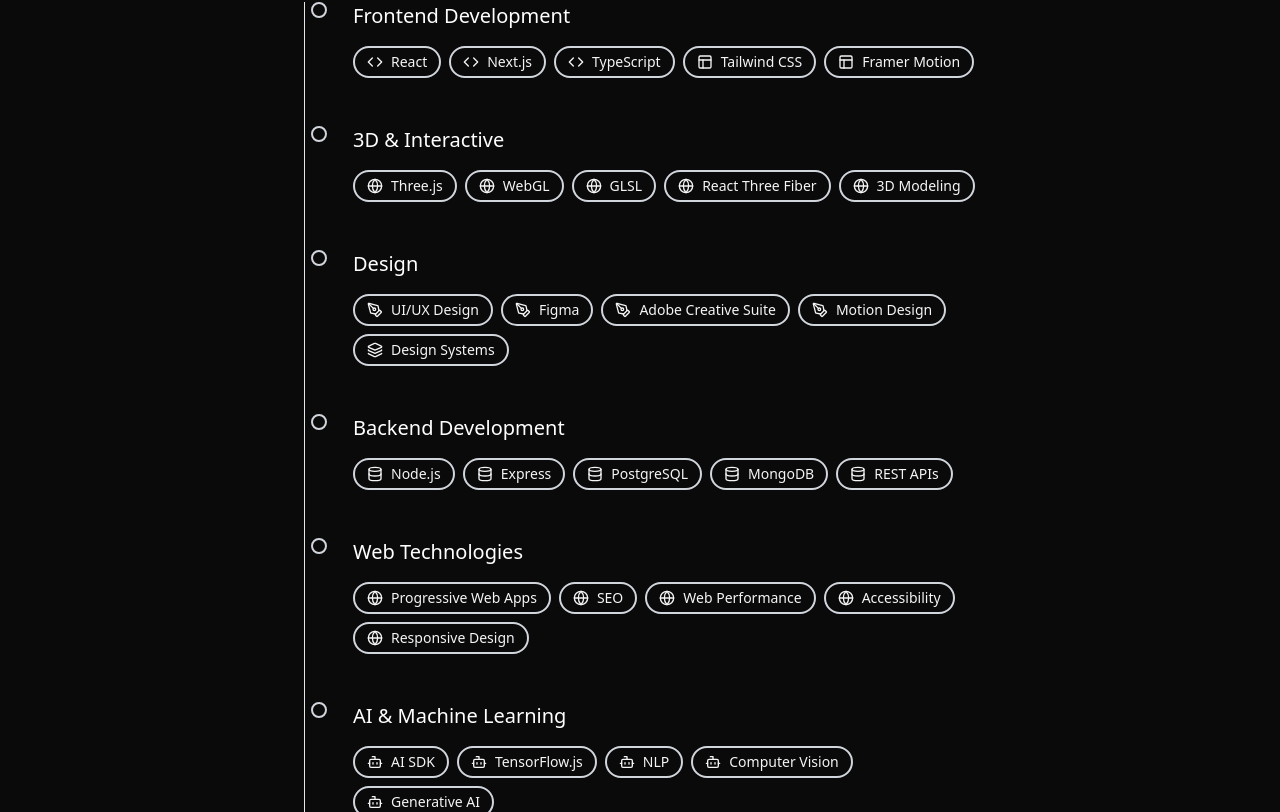
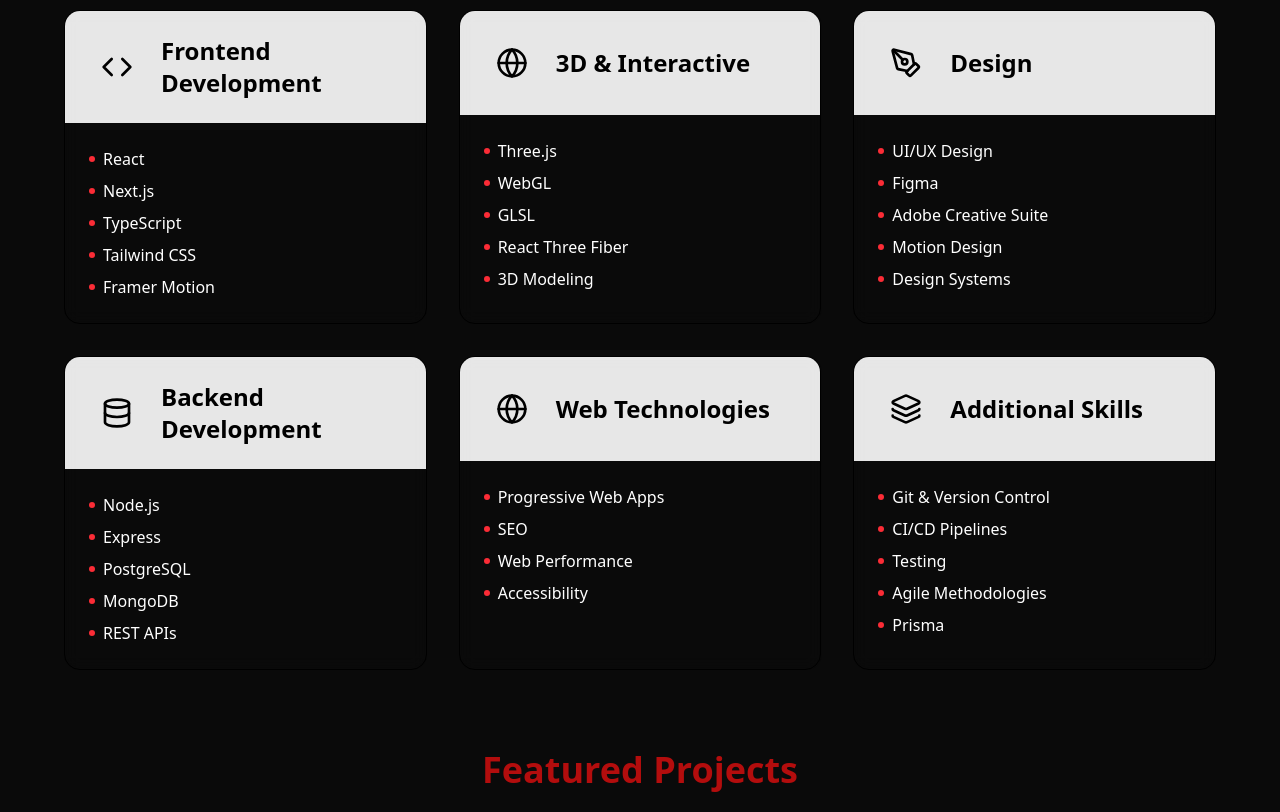
Before and after one commit to Pluggito/Portfolio, a Next.js app: page / in a window 1280 px wide. Shown: the part 1788-2600 px from the top of the page. Built offline with nearby package versions, Linux system fonts and the light colour scheme; no server answers.

Commit message:
new fixies

```diff
--- a/src/components/features.tsx
+++ b/src/components/features.tsx
@@ -15,7 +15,8 @@
   image: string
   date: string
   tags: string[]
-  url: string
+  url: string,
+  souceCode: string
 }
 
 const projects = [
@@ -28,6 +29,7 @@
     date: "January 2025",
     tags: ["React", "Django", "AWS", "Tailwind CSS"],
     url: "https://moooments.vercel.app/",
+    sourceCode: "https://github.com/Pluggito/Moooments"
   },
   {
     id: "2",
@@ -38,6 +40,7 @@
     date: "October 2024",
     tags: ["React", "Tailwind CSS", "Flutterwave"],
     url: "https://hatsoff-wears.vercel.app/",
+    sourceCode: "https://github.com/Pluggito/HATSOFFwears"
   },
   {
     id: "3",
@@ -48,6 +51,7 @@
     date: "February 2025",
     tags: ["React", "Gemini API"],
     url: "https://valentine-messages.vercel.app/",
+    sourceCode: "https://github.com/Pluggito/Valentine-Messages"
   },
   {
     id: "4",
@@ -56,7 +60,8 @@
     image: "/Screenshot 2025-04-28 203132.png",
     date: "April 2025",
     tags: ["Next.js", "Supabase", "Prisma", "Tailwind CSS"],
-    url: "https://dailies-social.vercel.app/"
+    url: "https://dailies-social.vercel.app/",
+    sourceCode: "https://github.com/Pluggito/Dailies"
   }
 
 
@@ -175,8 +180,13 @@
         </motion.div>
         <motion.div variants={itemVariants}>
           <Button asChild className="mt-8 w-fit gap-1">
-            <Link href={project.url} target="_blank" rel="noopener noreferrer">
+            <Link href={`${project.url}`} target="_blank" rel="noopener noreferrer">
               View Project <ArrowUpRight className="h-4 w-4" />
+            </Link>
+          </Button>
+          <Button asChild variant={'secondary'} className="mt-8 w-fit gap-1 ml-4">
+            <Link href={`${project.souceCode}`} target="_blank" rel="noopener noreferrer">
+              Source Code <ArrowUpRight className="h-4 w-4" />
             </Link>
           </Button>
         </motion.div>
--- a/src/components/skills.tsx
+++ b/src/components/skills.tsx
@@ -1,111 +1,98 @@
-import { Code, Layout, Database, Smartphone, Bot, Globe, PenTool, Layers} from "lucide-react";
+import type React from "react"
+import { Code, Globe, Layers, Database, PenTool } from "lucide-react"
 
-// Define a type for the skillIcons object
-type SkillIcons = {
-  [key: string]: React.ReactNode; // Or React.ReactNode if you are using JSX
-};
+export default function SkillsSection() {
+  return (
+    <div className="min-h-screen text-white py-20 px-4 md:px-8">
+      <div className="max-w-6xl mx-auto">
+        <div className="text-center mb-16">
+          <h1 className="text-5xl font-bold text-[#b30d0d] nline-block mb-4">
+            Skills & Expertise
+          </h1>
+          <p className="text-gray-400 max-w-2xl mx-auto">My technical toolkit and areas of expertise</p>
+        </div>
 
-export default function SkillsTimeline() {
-  const skillCategories = [
-    {
-      name: "Frontend Development",
-      skills: ["React", "Next.js", "TypeScript", "Tailwind CSS", "Framer Motion"],
-    },
-    {
-      name: "3D & Interactive",
-      skills: ["Three.js", "WebGL", "GLSL", "React Three Fiber", "3D Modeling"],
-    },
-    {
-      name: "Design",
-      skills: ["UI/UX Design", "Figma", "Adobe Creative Suite", "Motion Design", "Design Systems"],
-    },
-    {
-      name: "Backend Development",
-      skills: ["Node.js", "Express", "PostgreSQL", "MongoDB", "REST APIs"],
-    },
-    {
-      name: "Web Technologies",
-      skills: ["Progressive Web Apps", "SEO", "Web Performance", "Accessibility", "Responsive Design"],
-    },
-    {
-      name: "AI & Machine Learning",
-      skills: ["AI SDK", "TensorFlow.js", "NLP", "Computer Vision", "Generative AI"],
-    },
-    {
-      name: "Mobile Development",
-      skills: ["React Native", "Expo", "Mobile-first Design", "App Performance", "Cross-platform"],
-    },
-    {
-      name: "Soft Skills",
-      skills: ["Problem Solving", "Communication", "Project Management", "Team Collaboration", "Client Relations"],
-    },
-  ];
+        <div className="grid grid-cols-1 md:grid-cols-2 lg:grid-cols-3 gap-8">
+          {/* Frontend Development */}
+          <SkillCard
+            icon={<Code className="w-8 h-8" />}
+            title="Frontend Development"
+            color="bg-white/90 text-black"
+            skills={["React", "Next.js", "TypeScript", "Tailwind CSS", "Framer Motion"]}
+          />
 
-  const skillIcons: SkillIcons = {
-    "React": <Code size={16} />,
-    "Next.js": <Code size={16} />,
-    "TypeScript": <Code size={16} />,
-    "Tailwind CSS": <Layout size={16} />,
-    "Framer Motion": <Layout size={16} />,
-    "Three.js": <Globe size={16} />,
-    "WebGL": <Globe size={16} />,
-    "GLSL": <Globe size={16} />,
-    "React Three Fiber": <Globe size={16} />,
-    "3D Modeling": <Globe size={16} />,
-    "UI/UX Design": <PenTool size={16} />,
-    "Figma": <PenTool size={16} />,
-    "Adobe Creative Suite": <PenTool size={16} />,
-    "Motion Design": <PenTool size={16} />,
-    "Design Systems": <Layers size={16} />,
-    "Node.js": <Database size={16} />,
-    "Express": <Database size={16} />,
-    "PostgreSQL": <Database size={16} />,
-    "MongoDB": <Database size={16} />,
-    "REST APIs": <Database size={16} />,
-    "Progressive Web Apps": <Globe size={16} />,
-    "SEO": <Globe size={16} />,
-    "Web Performance": <Globe size={16} />,
-    "Accessibility": <Globe size={16} />,
-    "Responsive Design": <Globe size={16} />,
-    "AI SDK": <Bot size={16} />,
-    "TensorFlow.js": <Bot size={16} />,
-    "NLP": <Bot size={16} />,
-    "Computer Vision": <Bot size={16} />,
-    "Generative AI": <Bot size={16} />,
-    "React Native": <Smartphone size={16} />,
-    "Expo": <Smartphone size={16} />,
-    "Mobile-first Design": <Smartphone size={16} />,
-    "App Performance": <Smartphone size={16} />,
-    "Cross-platform": <Smartphone size={16} />,
-  };
+          {/* 3D & Interactive */}
+          <SkillCard
+            icon={<Globe className="w-8 h-8" />}
+            title="3D & Interactive"
+            color="bg-white/90 text-black"
+            skills={["Three.js", "WebGL", "GLSL", "React Three Fiber", "3D Modeling"]}
+          />
 
+          {/* Design */}
+          <SkillCard
+            icon={<PenTool className="w-8 h-8" />}
+            title="Design"
+            color="bg-white/90 text-black"
+            skills={["UI/UX Design", "Figma", "Adobe Creative Suite", "Motion Design", "Design Systems"]}
+          />
+
+          {/* Backend Development */}
+          <SkillCard
+            icon={<Database className="w-8 h-8" />}
+            title="Backend Development"
+            color="bg-white/90 text-black"
+            skills={["Node.js", "Express", "PostgreSQL", "MongoDB", "REST APIs"]}
+          />
+
+          {/* Web Technologies */}
+          <SkillCard
+            icon={<Globe className="w-8 h-8" />}
+            title="Web Technologies"
+            color="bg-white/90 text-black"
+            skills={["Progressive Web Apps", "SEO", "Web Performance", "Accessibility"]}
+          />
+
+          {/* Additional Skills */}
+          <SkillCard
+            icon={<Layers className="w-8 h-8" />}
+            title="Additional Skills"
+            color="bg-white/90 text-black"
+            skills={["Git & Version Control", "CI/CD Pipelines", "Testing", "Agile Methodologies", "Prisma" ]}
+          />
+        </div>
+      </div>
+    </div>
+  )
+}
+
+interface SkillCardProps {
+  icon: React.ReactNode
+  title: string
+  color: string
+  skills: string[]
+}
+
+function SkillCard({ icon, title, color, skills }: SkillCardProps) {
   return (
-    <section className="max-w-3xl mx-auto py-20 px-6">
-      <h2 className="text-4xl font-bold mb-4 text-center text-[#b30d0d]">Skills & Expertise</h2>
-      <p className="text-center text-muted-foreground mb-16 max-w-lg mx-auto">
-        My technical toolkit and areas of expertise
-      </p>
+    <div className=" backdrop-blur-sm rounded-2xl overflow-hidden border border-black hover:border-gray-700 transition-all duration-300 hover:shadow-lg hover:shadow-red-900/10 group">
+      <div className={`bg-gradient-to-r ${color} p-6 flex items-center gap-4`}>
+        <div className="bg-whit bg-opacity-30 p-3 rounded-lg">{icon}</div>
+        <h2 className="text-2xl font-bold">{title}</h2>
+      </div>
 
-      <div className="relative border-l border-gray-200 ml-3 md:ml-6 pl-8 md:pl-12 space-y-12">
-        {skillCategories.map((category) => (
-          <div key={category.name} className="relative">
-            {/* Timeline dot */}
-            <div className="absolute w-4 h-4 border-2 border-gray-300 rounded-full -left-[34px] md:-left-[42px]" />
+      <div className="p-6">
+        <ul className="space-y-2">
+          {skills.map((skill, index) => (
+            <li key={index} className="flex items-center gap-2">
+              <span className="w-1.5 h-1.5 rounded-full bg-red-500"></span>
+              <span>{skill}</span>
+            </li>
+          ))}
+        </ul>
+      </div>
 
-            {/* Content */}
-            <div>
-              <h3 className="text-xl font-medium mb-4">{category.name}</h3>
-              <div className="flex flex-wrap gap-2 mb-2">
-                {category.skills.map((skill) => (
-                  <span key={skill} className="inline-flex items-center gap-2 px-3 py-1 border-2 border-gray-300 rounded-full text-sm text-accent transition hover:scale-105">
-                    {skillIcons[skill as keyof typeof skillIcons]} {skill}
-                  </span>
-                ))}
-              </div>
-            </div>
-          </div>
-        ))}
-      </div>
-    </section>
-  );
+      <div className="absolute inset-0 bg-gradient-to-r from-red-500/10 to-transparent opacity-0 group-hover:opacity-100 transition-opacity duration-300 pointer-events-none"></div>
+    </div>
+  )
 }
```
